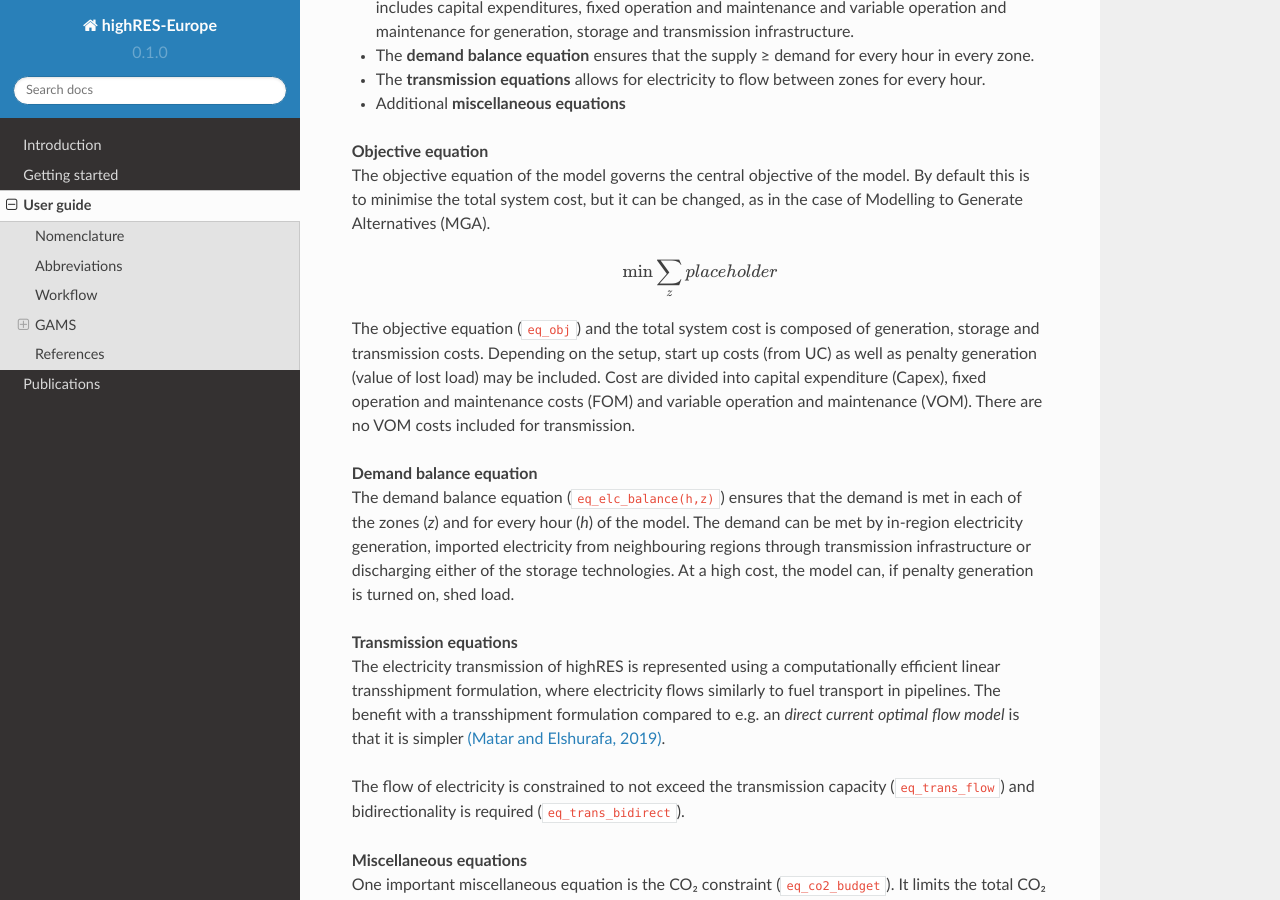
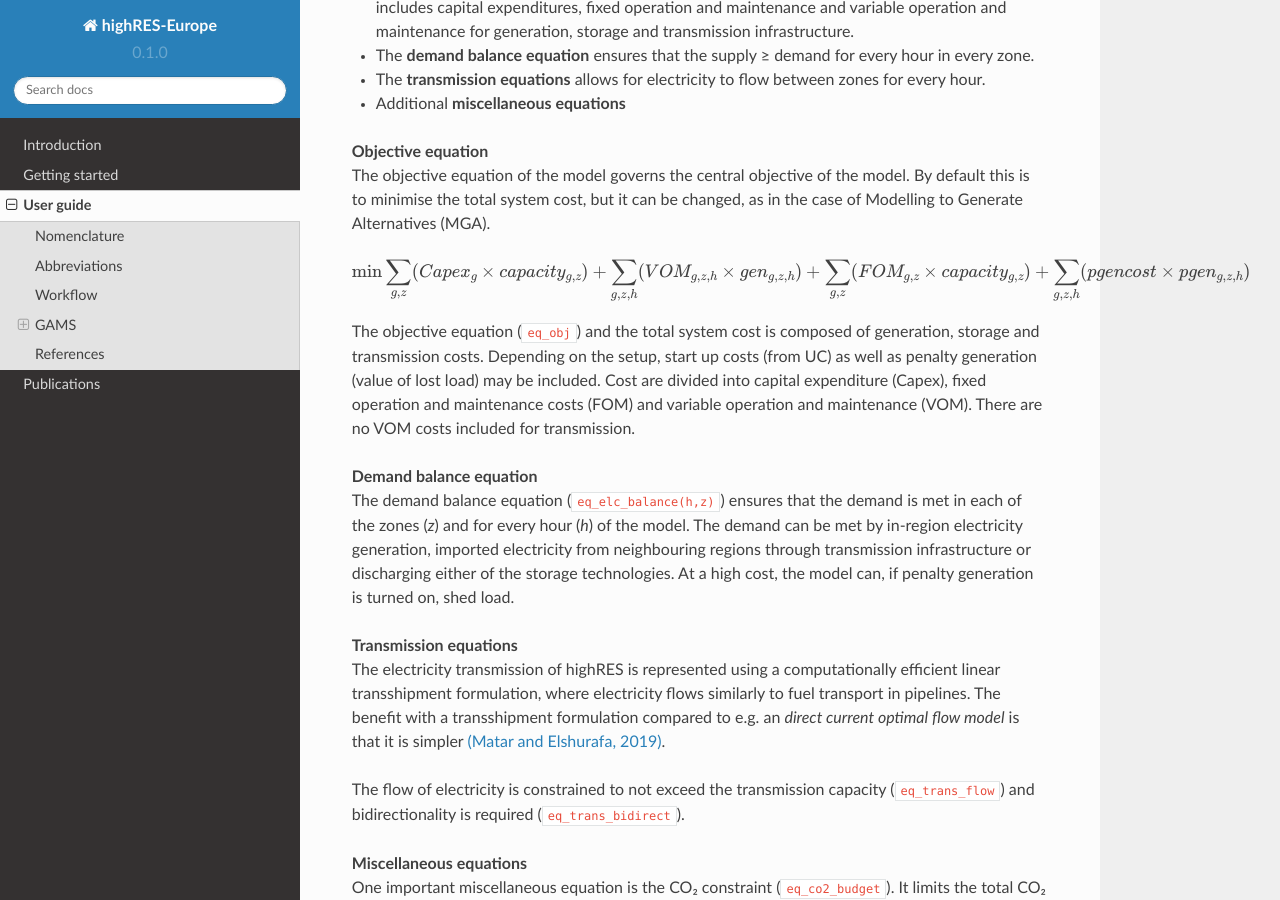
Before and after one commit to highRES-model/highRES-Europe-WF, a Sphinx documentation site: the page built from docs/source/user_guide.rst, in a window 1280 px wide and 900 px high, scrolled down 797 px. Built offline with Sphinx 7.4.7 and the Read the Docs theme 2.0.0, drawn with Linux system fonts in a browser that asks for light colours.

Commit message:
doc testing equations

```diff
--- a/docs/source/user_guide.rst
+++ b/docs/source/user_guide.rst
@@ -36,8 +36,7 @@
 
 .. math::
 
-   \text{min} \sum_z{placeholder}
-
+   \min \sum_{g,z}(Capex_{g} \times capacity_{g,z}) + \sum_{g,z,h}(VOM_{g,z,h} \times gen_{g,z,h}) + \sum_{g,z}(FOM_{g,z} \times capacity_{g,z}) + \sum_{g,z,h}(pgencost \times pgen_{g,z,h})
 
 The objective equation (``eq_obj``) and the total system cost is composed of generation, storage and transmission costs. Depending on the setup, start up costs (from UC) as well as penalty generation (value of lost load) may be included. Cost are divided into capital expenditure (Capex), fixed operation and maintenance costs (FOM) and variable operation and maintenance (VOM). There are no VOM costs included for transmission.
 
```
